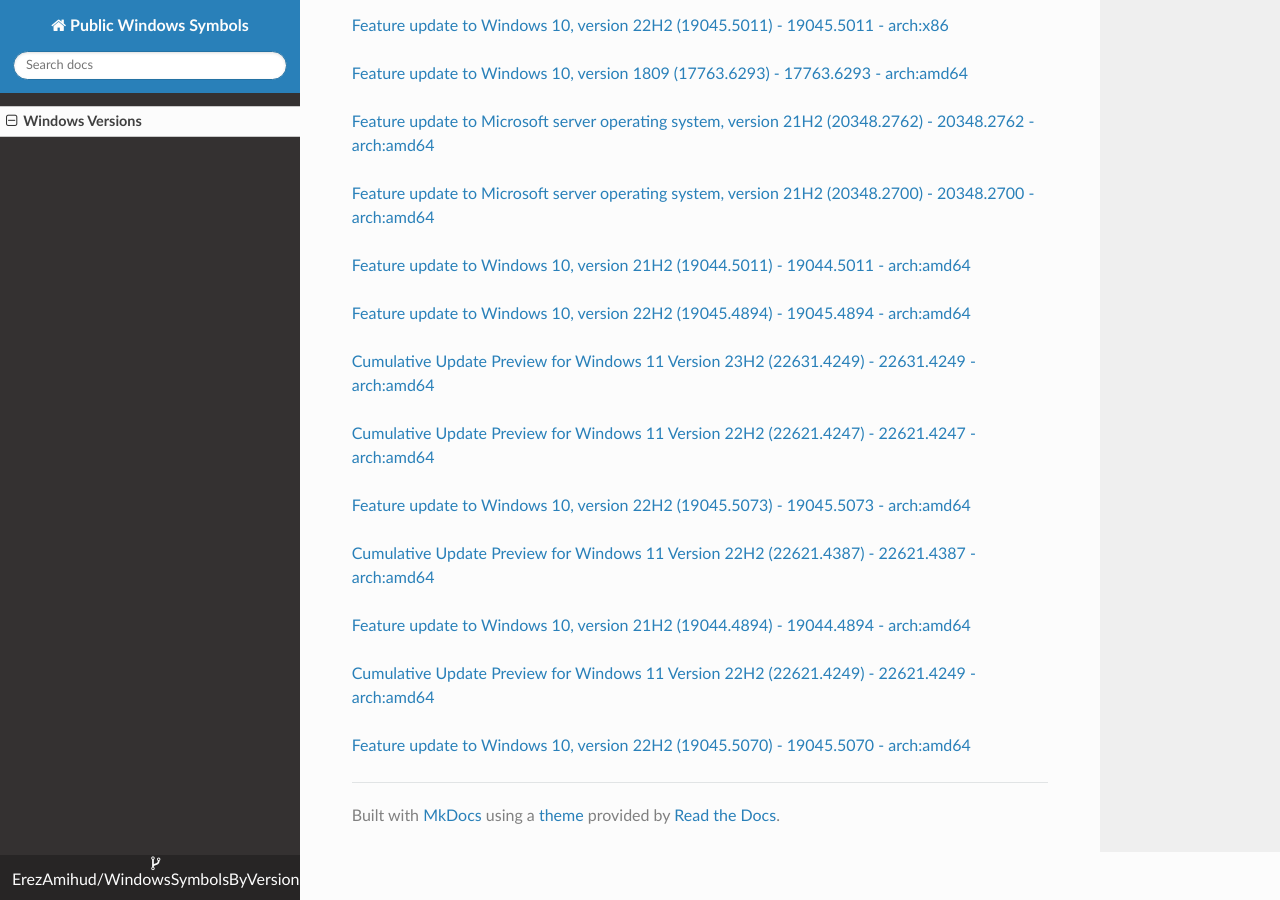
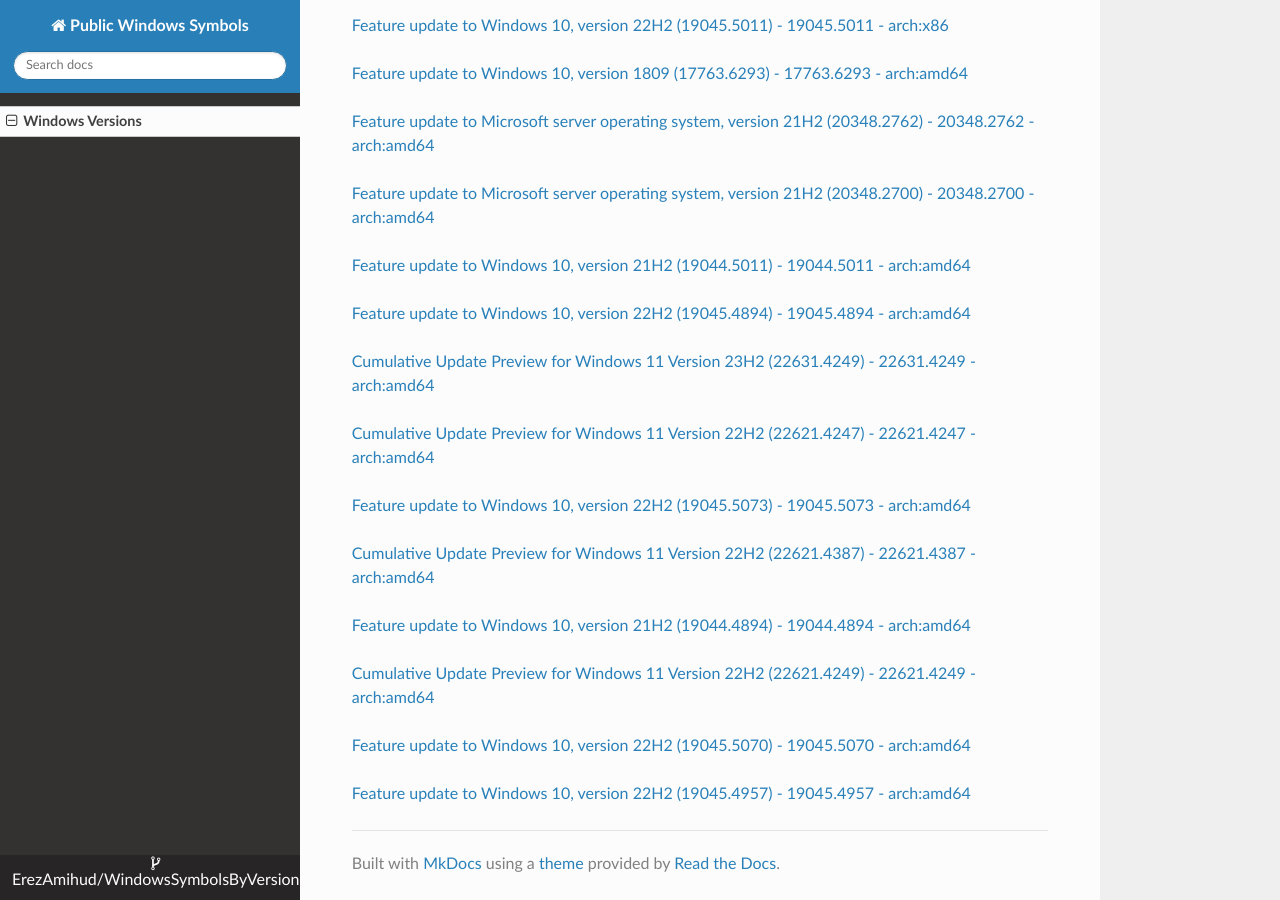
Before and after one commit to ErezAmihud/WindowsSymbolsByVersion, an MkDocs documentation site: the page built from docs/index.md, in a window 1280 px wide and 900 px high, scrolled down 6797 px. Built offline with MkDocs 1.6.1, drawn with Linux system fonts in a browser that asks for light colours; nearby versions of some CDN libraries.

Commit message:
Automated commit, add manifest for 953f39d1-3e91-4270-befd-e7957b8590ac

```diff
--- a/docs/index.md
+++ b/docs/index.md
@@ -346,3 +346,6 @@
 
 
 [Feature update to Windows 10, version 22H2 (19045.5070) - 19045.5070 - arch:amd64](https://github.com/ErezAmihud/WindowsSymbolsByVersion/blob/main/manifests/64ad5ee4-fa4e-4106-a2e5-c9f1c3eb6e4a.manifest)
+
+
+[Feature update to Windows 10, version 22H2 (19045.4957) - 19045.4957 - arch:amd64](https://github.com/ErezAmihud/WindowsSymbolsByVersion/blob/main/manifests/953f39d1-3e91-4270-befd-e7957b8590ac.manifest)
```
Also changed, not shown: process_builds.json (+1 -1 lines), 1 other file.
